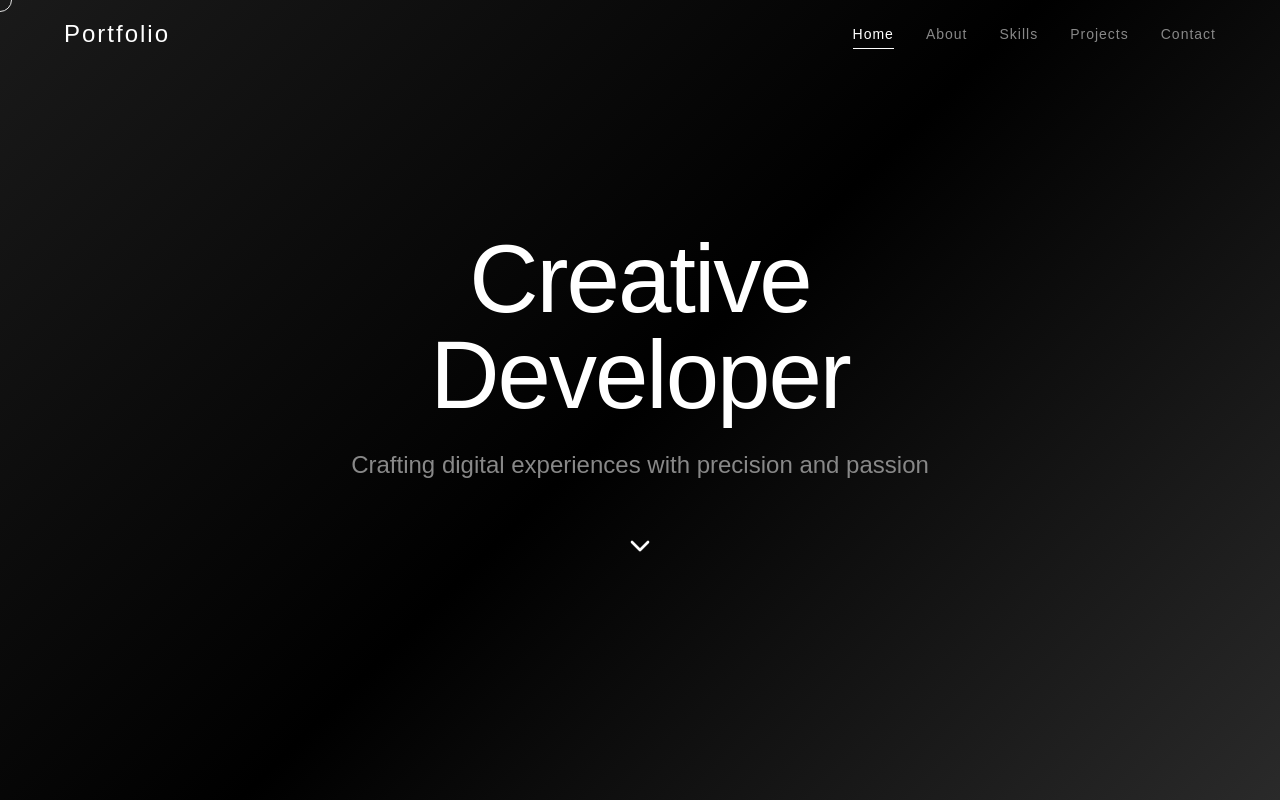
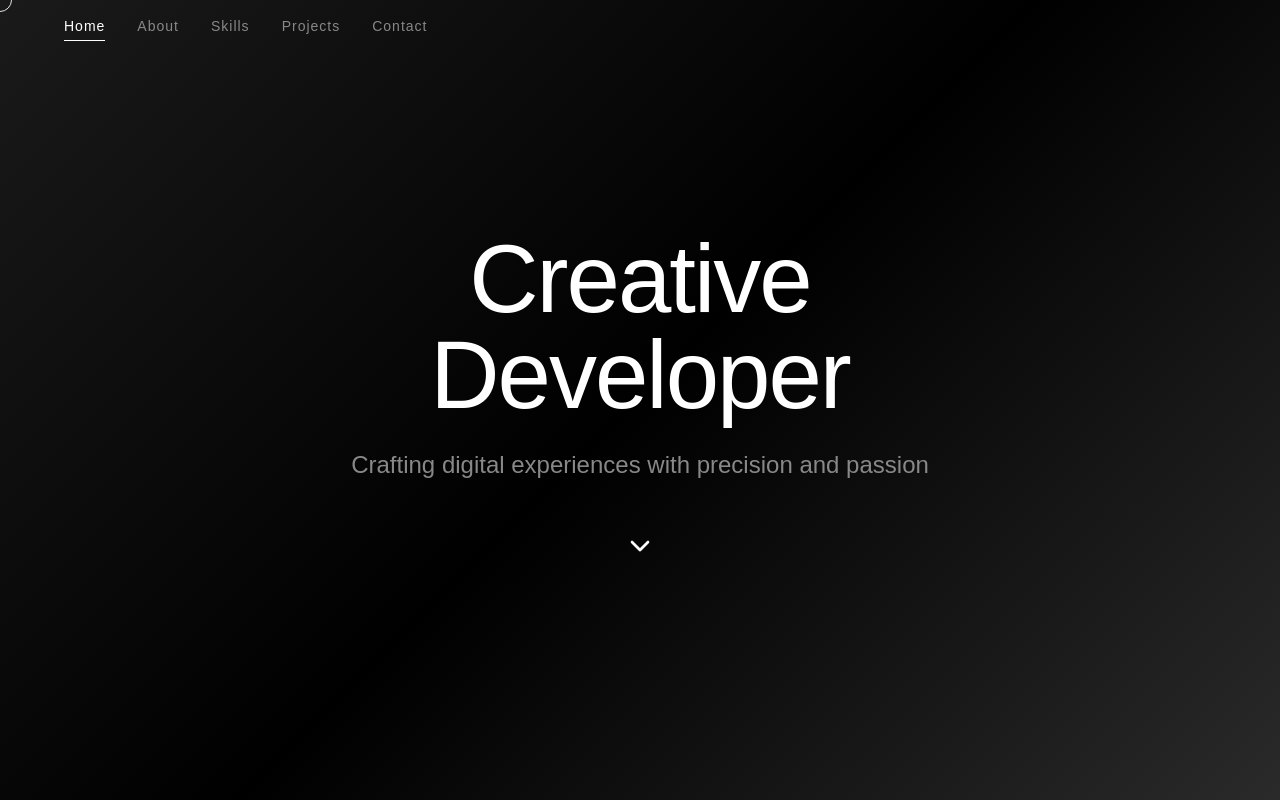
Before and after one commit to Abhijith-T-P/potfolio, a React (Create React App) app: page / in a window 1280 px wide. Shown: the top 800 px of the page. Built offline with nearby package versions, Linux system fonts and the light colour scheme.

Commit message:
title update

```diff
--- a/public/index.html
+++ b/public/index.html
@@ -24,7 +24,7 @@
       work correctly both with client-side routing and a non-root public URL.
       Learn how to configure a non-root public URL by running `npm run build`.
     -->
-    <title>React App</title>
+    <title>Abhijith</title>
   </head>
   <body>
     <noscript>You need to enable JavaScript to run this app.</noscript>
--- a/src/pages/Portfolio.jsx.jsx
+++ b/src/pages/Portfolio.jsx.jsx
@@ -138,9 +138,9 @@
       <nav className={`navbar ${isScrolled ? 'scrolled' : ''}`}>
         <div className="nav-container">
           <div className="nav-content">
-            <div className="logo">
+            {/* <div className="logo">
               Portfolio
-            </div>
+            </div> */}
 
             {/* Desktop Navigation */}
             <div className="nav-desktop">
```
